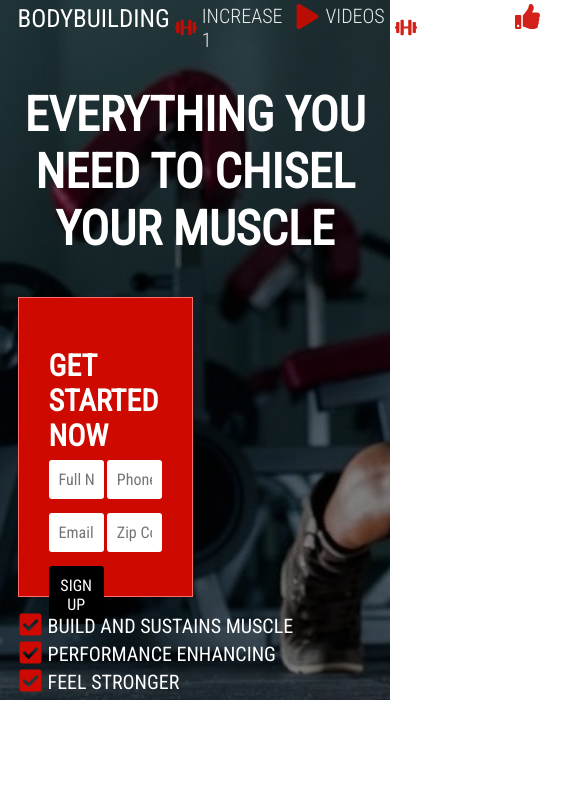
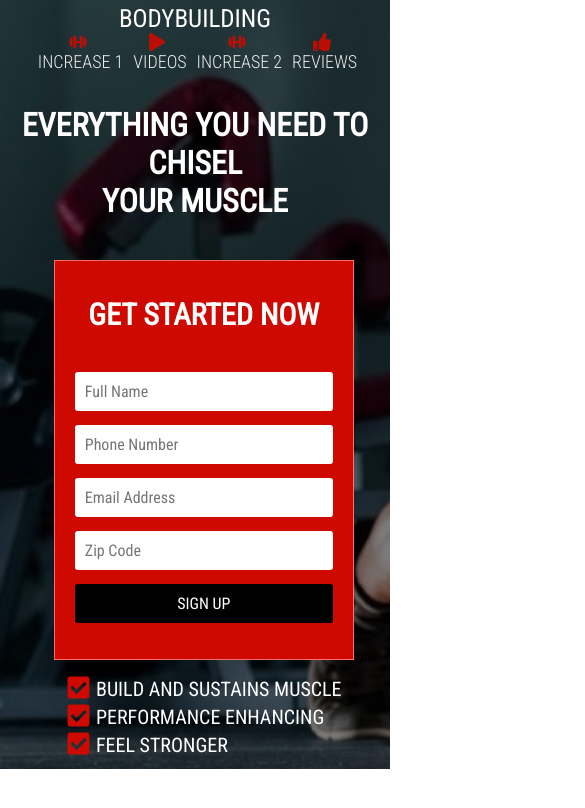
Before and after one commit to deigo-lps/Aprendendo-Gatsby, a Gatsby site: page / in a window 390 px wide. Shown: the top 808 px of the page, 585 px wide, since content can reach past the window. Built offline with nearby package versions, Linux system fonts and the light colour scheme; Gatsby itself is replaced by a stand-in of ours.

Commit message:
mobile header

```diff
--- a/src/components/Header/index.js
+++ b/src/components/Header/index.js
@@ -9,10 +9,10 @@ function Input(props){
 }
 export default function Header() {
   return (
-    <div class="header">
+    <div className="header">
       <Navbar></Navbar>
       <h1>EVERYTHING YOU NEED TO CHISEL<br></br>YOUR MUSCLE</h1>
-      <div class="get_started">
+      <div className="get_started">
         <h2>GET STARTED NOW</h2>
         <form id="get_started_form">
           <Input nome="Full Name" id="input_name"></Input>
--- a/src/components/Navbar/index.js
+++ b/src/components/Navbar/index.js
@@ -6,9 +6,9 @@ import { IconContext } from "react-icons";
 export default function Navbar() {
   return (
     <IconContext.Provider value={{ className: "navbar__icones" }}>
-    <ul class="navbar">
+    <ul className="navbar">
       <li>BODYBUILDING</li>
-      <ul class="navbar__content">
+      <ul className="navbar__content">
         <li> <a href="#increase_muscle1"><FaDumbbell/> Increase 1</a> </li>
         <li> <a href="#videos"><FaPlay /> Videos</a> </li>
         <li> <a href="#increase_muscle2"><FaDumbbell/> Increase 2</a> </li>
--- a/src/css/_header.scss
+++ b/src/css/_header.scss
@@ -67,3 +67,26 @@
     margin-bottom:3px;
   }
 }
+//MOBILE
+@media(max-width: 700px){
+  .header{
+    align-items: center;
+    height: 100%;
+    h1{font-size:2rem}
+    .get_started{
+      padding:20px;
+      height: 400px;
+      width: 300px;
+      justify-content: center;
+      form{
+        flex-direction: column;
+        input,button{
+          width: 100%;
+        }
+      }
+    }
+    #check{
+      margin-bottom:10px;
+    }
+  }
+}
--- a/src/css/_navbar.scss
+++ b/src/css/_navbar.scss
@@ -31,3 +31,14 @@
     font-size:25px;
   }
 }
+//MOBILE
+@media(max-width: 700px){
+  .navbar{
+    flex-direction: column;
+    text-align: center;
+    .navbar__content{li{a{flex-direction: column;font-size:18px;}}}
+    .navbar__icones,a{
+      font-size: 18px;
+    }
+  }
+}
```
